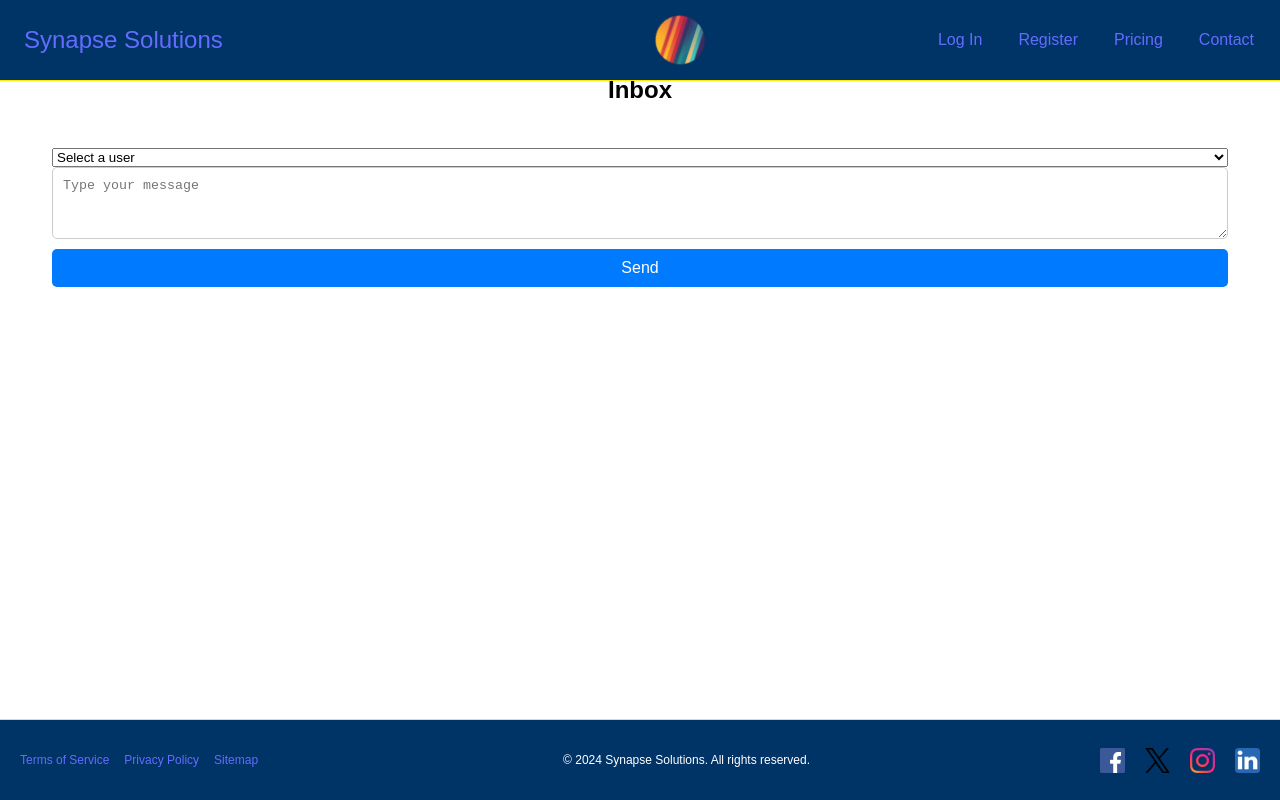
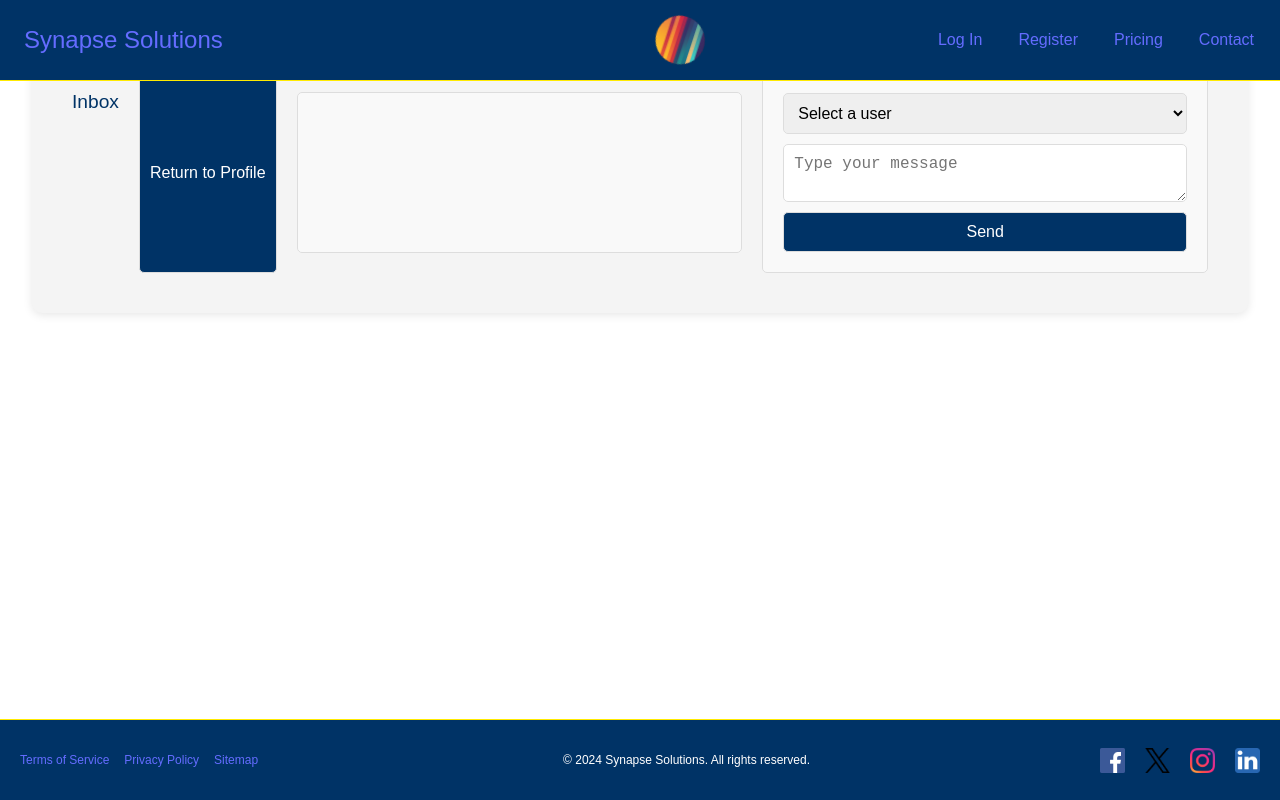
Before and after one commit to Martelxxx/agency, a React (Vite) app: page /inbox in a window 1280 px wide. Built offline with nearby package versions, Linux system fonts and the light colour scheme.

Commit message:
agency 3.0

```diff
--- a/src/Components/Inbox/inbox.css
+++ b/src/Components/Inbox/inbox.css
@@ -1,58 +1,146 @@
 .inbox {
     display: flex;
+    flex-wrap: wrap;
+    justify-content: space-between;
+    padding: 40px;
+    background-color: #f4f4f4;
+    border-radius: 10px;
+    box-shadow: 0 2px 10px rgba(0, 0, 0, 0.1);
+    overflow-y: auto;
+    max-height: 900px;
+    font-size: 0.8em;
+    gap: 20px;
+}
+
+.inbox h2 {
+    text-align: center;
+    font-weight: lighter;
+    color: #003366;
+    margin-bottom: 20px;
+}
+
+.inbox > div, .inbox > form {
+    flex: 1 1 calc(33.333% - 40px);
+    box-sizing: border-box;
+    padding: 20px;
+    border: 1px solid #ddd;
+    border-radius: 5px;
+    background-color: #f9f9f9;
+    overflow-y: auto;
+}
+
+.inbox form {
+    display: flex;
     flex-direction: column;
-    align-items: center;
-    padding: 20px;
+    gap: 10px;
+}
+
+.inbox input[type="text"],
+.inbox textarea,
+.inbox button,
+.inbox select {
+    padding: 10px;
+    border: 1px solid #ddd;
+    border-radius: 5px;
+    font-size: 16px;
+}
+
+.inbox input[type="text"]:focus,
+.inbox textarea:focus,
+.inbox select:focus {
+    border-color: #3399ff;
+    outline: none;
+}
+
+.inbox button {
+    background-color: #003366;
+    color: white;
+    cursor: pointer;
+    transition: background-color 0.3s ease;
+}
+
+.inbox button:hover {
+    background-color: #0055a5;
 }
 
 .messages-container {
-    width: 100%;
-    margin-bottom: 20px;
+    margin: 20px 0;
+}
+
+.message-card {
+    display: flex;
+    align-items: center;
+    gap: 10px;
+    margin-bottom: 10px;
+    padding: 20px;
+    border: 1px solid #ddd;
+    border-radius: 5px;
+    background-color: #f9f9f9;
+}
+
+.reply-button {
+    padding: 10px 20px;
+    border: none;
+    border-radius: 5px;
+    background-color: #003366;
+    color: white;
+    cursor: pointer;
+    transition: background-color 0.3s ease;
+}
+
+.reply-button:hover {
+    background-color: #0055a5;
+}
+
+@media (max-width: 768px) {
+    .inbox {
+        flex-direction: column;
+        align-items: center;
+    }
+
+    .inbox > div, .inbox > form {
+        flex: 1 1 100%;
+        max-width: 100%;
+    }
 }
 
 .message-card {
     padding: 10px;
-    border: 1px solid #ccc;
+    margin-bottom: 10px;
     border-radius: 5px;
-    margin-bottom: 10px;
+    background-color: #f9f9f9;
+    transition: background-color 0.3s ease;
 }
 
-.reply-button {
-    margin-top: 5px;
+.message-card.unread {
+    background-color: #e6f7ff; /* Light blue to indicate unread */
+    border-left: 5px solid #2196F3; /* A blue left border for high visibility */
+    font-weight: bold; /* Make text bold to indicate importance */
+}
+
+.message-card .delete-button {
     padding: 5px 10px;
-    background-color: #4CAF50;
+    margin-left: 10px;
+    background-color: #f44336; /* Red button for delete action */
     color: white;
     border: none;
-    border-radius: 5px;
+    border-radius: 3px;
     cursor: pointer;
 }
 
-.message-form {
-    display: flex;
-    flex-direction: column;
-    width: 100%;
+.message-card .delete-button:hover {
+    background-color: #d32f2f; /* Darker red on hover */
 }
 
-.message-input {
-    margin-bottom: 10px;
-    padding: 10px;
-    height: 50px;
-    border: 1px solid #ccc;
-    border-radius: 5px;
-}
-
-.send-button {
-    padding: 10px 20px;
-    background-color: #007BFF;
+.message-card .reply-button {
+    padding: 5px 10px;
+    background-color: #4CAF50; /* Green button for reply */
     color: white;
     border: none;
-    border-radius: 5px;
+    border-radius: 3px;
     cursor: pointer;
 }
 
-.replying-to {
-    padding: 10px;
-    margin-bottom: 10px;
-    border-left: 3px solid #4CAF50;
-    background-color: #f9f9f9;
+.message-card .reply-button:hover {
+    background-color: #388E3C; /* Darker green on hover */
 }
--- a/src/Components/Inbox/inbox.jsx
+++ b/src/Components/Inbox/inbox.jsx
@@ -1,4 +1,5 @@
 import React, { useState, useEffect } from 'react';
+import { useNavigate } from 'react-router-dom';
 import './inbox.css';
 
 function Inbox({ user }) {
@@ -6,7 +7,10 @@ function Inbox({ user }) {
     const [newMessage, setNewMessage] = useState('');
     const [users, setUsers] = useState([]);
     const [receiverId, setReceiverId] = useState('');
-    const [replyingTo, setReplyingTo] = useState(null);  // State to hold the original message being replied to
+    const [replyingTo, setReplyingTo] = useState(null);
+    const [newMessagesCount, setNewMessagesCount] = useState(0);
+
+    const navigate = useNavigate();
 
     useEffect(() => {
         if (user && user._id) {
@@ -25,6 +29,17 @@ function Inbox({ user }) {
             }
             const data = await response.json();
             setMessages(data);
+
+            // Count new messages
+            const unreadCount = data.filter(message => !message.read).length;
+            setNewMessagesCount(unreadCount);
+
+            // Optionally mark messages as read when fetched
+            data.forEach(message => {
+                if (!message.read) {
+                    markMessageAsRead(message._id);
+                }
+            });
         } catch (error) {
             console.error('Error fetching messages:', error);
         }
@@ -37,6 +52,20 @@ function Inbox({ user }) {
             setUsers(data);
         } catch (error) {
             console.error('Error fetching users:', error);
+        }
+    };
+
+    const markMessageAsRead = async (messageId) => {
+        try {
+            await fetch(`http://localhost:5010/api/message/markRead`, {
+                method: 'POST',
+                headers: {
+                    'Content-Type': 'application/json',
+                },
+                body: JSON.stringify({ messageId }),
+            });
+        } catch (error) {
+            console.error('Error marking message as read:', error);
         }
     };
 
@@ -68,7 +97,7 @@ function Inbox({ user }) {
             setNewMessage('');
             setReceiverId('');
             setReplyingTo(null);
-            await fetchMessages();
+            await fetchMessages(); // Refetch messages to update the list and new messages count
         } catch (error) {
             console.error('Error sending message:', error);
         }
@@ -80,15 +109,48 @@ function Inbox({ user }) {
         setNewMessage(`Replying to ${message.sender.username}: \n"${message.content}"\n\n`);
     };
 
+    const handleDeleteMessage = async (messageId) => {
+        try {
+            const response = await fetch(`http://localhost:5010/api/message/delete/${messageId}`, {
+                method: 'DELETE',
+            });
+            if (!response.ok) {
+                throw new Error(`Error deleting message: ${response.status}`);
+            }
+            const { deletedMessageId } = await response.json();
+            setMessages(messages.filter(message => message._id !== deletedMessageId));
+        } catch (error) {
+            console.error('Error deleting message:', error);
+        }
+    };
+
+    const handleReturnToProfile = () => {
+        // Navigate based on user role
+        if (user.userType === 'admin') {
+            navigate('/adminProfile'); // Path to admin profile
+        } else if (userType === 'developer') {
+            navigate('/devProfile'); // Path to developer profile
+        } else {
+            console.error('Unknown user role');
+            console.log('User:', user.userType);
+        }
+    };
+
     return (
         <div className="inbox">
-            <h2>Inbox</h2>
+            <h2 className={newMessagesCount > 0 ? 'flash-red' : ''}>
+                Inbox {newMessagesCount > 0 ? `(${newMessagesCount} New)` : ""}
+            </h2>
+            <button onClick={handleReturnToProfile} className="return-profile-button">
+            Return to Profile
+        </button>
             <div className="messages-container">
                 {messages.map((message) => (
-                    <div key={message._id} className="message-card">
+                    <div key={message._id} className={`message-card ${!message.read ? 'unread' : ''}`}>
                         <p><strong>{message.sender.username}:</strong> {message.content}</p>
                         <p className="timestamp">{new Date(message.timestamp).toLocaleString()}</p>
                         <button className="reply-button" onClick={() => handleSetReply(message)}>Reply</button>
+                        <button onClick={() => handleDeleteMessage(message._id)} className="delete-button">Delete</button>
                     </div>
                 ))}
             </div>
```
Also changed, not shown: src/Routes/message.js (+25 -0 lines).
